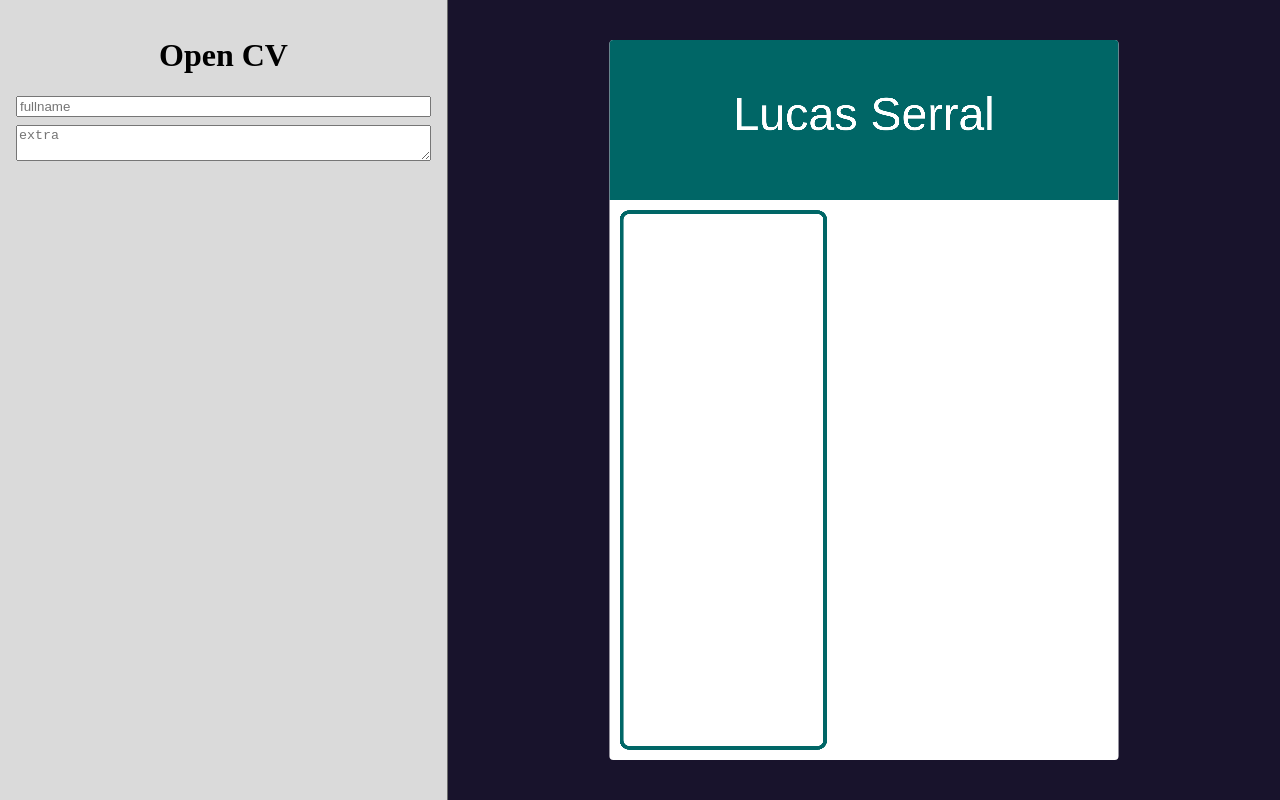
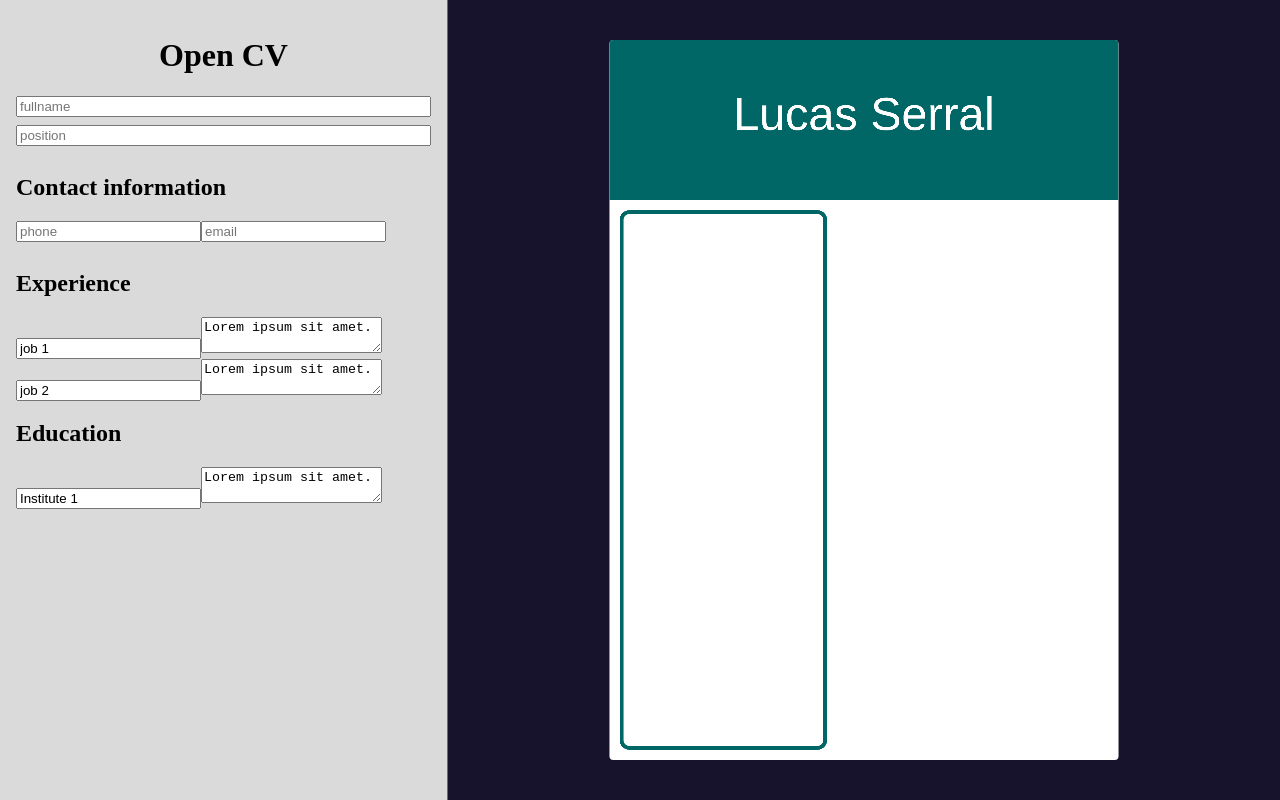
Before and after one commit to lucasserral/opencv, a React (Vite) app: page / in a window 1280 px wide. Built offline with nearby package versions, Linux system fonts and the light colour scheme.

Commit message:
[ADD] sections

```diff
--- a/src/App.tsx
+++ b/src/App.tsx
@@ -4,11 +4,40 @@ import Viewer from "./components/Viewer";
 
 function App() {
   const [values, setValues] = React.useState({});
+  const [sections, setSections] = React.useState([
+    {
+      title: "Experience",
+      sectionItems: [
+        {
+          title: "job 1",
+          description: "Lorem ipsum sit amet.",
+        },
+        {
+          title: "job 2",
+          description: "Lorem ipsum sit amet.",
+        },
+      ],
+    },
+    {
+      title: "Education",
+      sectionItems: [
+        {
+          title: "Institute 1",
+          description: "Lorem ipsum sit amet.",
+        },
+      ],
+    },
+  ]);
 
   return (
     <div className="App">
-      <SideBar values={values} setValues={setValues} />
-      <Viewer values={values} />
+      <SideBar
+        sections={sections}
+        setSections={setSections}
+        values={values}
+        setValues={setValues}
+      />
+      <Viewer values={values} sections={sections} />
     </div>
   );
 }
--- a/src/components/SideBar.tsx
+++ b/src/components/SideBar.tsx
@@ -1,14 +1,27 @@
 import React from "react";
 import OpenCvInput from "./molecules/OpenCvInput";
+
+type sections = Array<{
+  title: string;
+  sectionItems: Array<{ title: string; description: string }>;
+}>;
 
 type props = {
   setValues: Function;
   values: {
     fullname?: string;
+    position?: string;
   };
+  sections: sections;
+  setSections: Function;
 };
 
-export default function SideBar({ values, setValues }: props) {
+export default function SideBar({
+  values,
+  setValues,
+  sections,
+  setSections,
+}: props) {
   return (
     <div className="SideBar">
       <h1>Open CV</h1>
@@ -22,12 +35,89 @@ export default function SideBar({ values, setValues }: props) {
           required={true}
         />
         <OpenCvInput
-          type="paragraph"
-          keyValue={"extra"}
-          placeholder={"extra"}
+          type="shortText"
+          keyValue={"position"}
+          placeholder={"position"}
           setValue={setValues}
           value={values}
+          required={true}
         />
+        <section>
+          <h2>Contact information</h2>
+          <OpenCvInput
+            type="shortText"
+            keyValue="phone"
+            placeholder="phone"
+            setValue={setValues}
+            value={values}
+            required={true}
+          />
+          <OpenCvInput
+            type="shortText"
+            keyValue="email"
+            placeholder="email"
+            setValue={setValues}
+            value={values}
+            required={true}
+          />
+          {/* <OpenCvInput
+            type="shortText"
+            keyValue="email"
+            placeholder="email"
+            setValue={setValues}
+            value={values}
+            required={true}
+          /> */}
+        </section>
+        <section>
+          {sections.map((section) => (
+            <div>
+              <h2>{section.title}</h2>
+              <div>
+                {section.sectionItems.map((sectionItem, index) => (
+                  <div>
+                    <input
+                      placeholder={sectionItem.title || "title"}
+                      value={sectionItem.title}
+                      onChange={(evt) => {
+                        const value = evt.target.value;
+                        setSections((prev: sections) => {
+                          const previowsSections = [...prev];
+                          const prevThisSectItems =
+                            previowsSections[index].sectionItems;
+                          const i = prevThisSectItems.findIndex(
+                            (sect) => sect.title == sectionItem.title
+                          );
+                          // return prev;
+                          prevThisSectItems[i].title = value;
+                          return previowsSections;
+                        });
+                      }}
+                    />
+                    <textarea
+                      placeholder={sectionItem.description || "description"}
+                      value={sectionItem.description}
+                      onChange={(evt) => {
+                        const value = evt.target.value;
+                        setSections((prev: sections) => {
+                          const previowsSections = [...prev];
+                          const prevThisSectItems =
+                            previowsSections[index].sectionItems;
+                          const i = prevThisSectItems.findIndex(
+                            (sect) => sect.title == sectionItem.title
+                          );
+                          // return prev;
+                          prevThisSectItems[i].description = value;
+                          return previowsSections;
+                        });
+                      }}
+                    />
+                  </div>
+                ))}
+              </div>
+            </div>
+          ))}
+        </section>
       </form>
     </div>
   );
```
